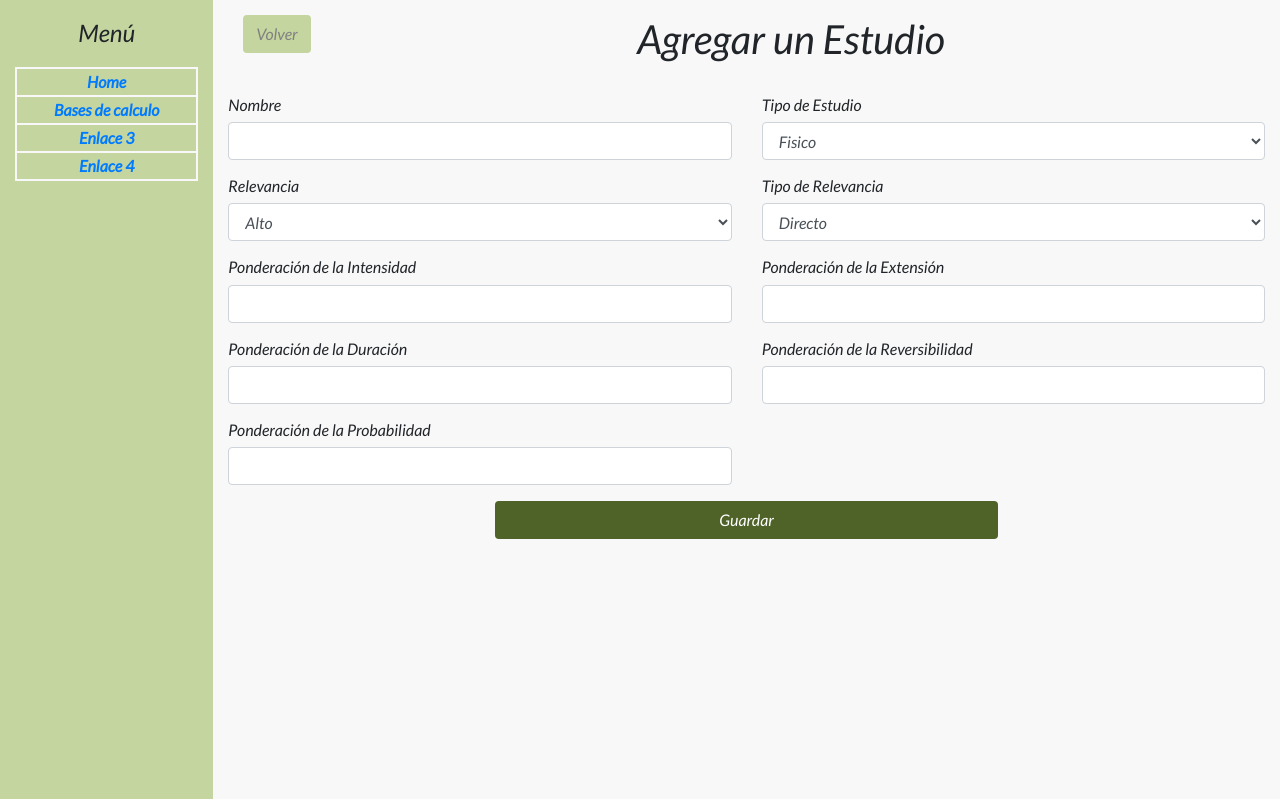
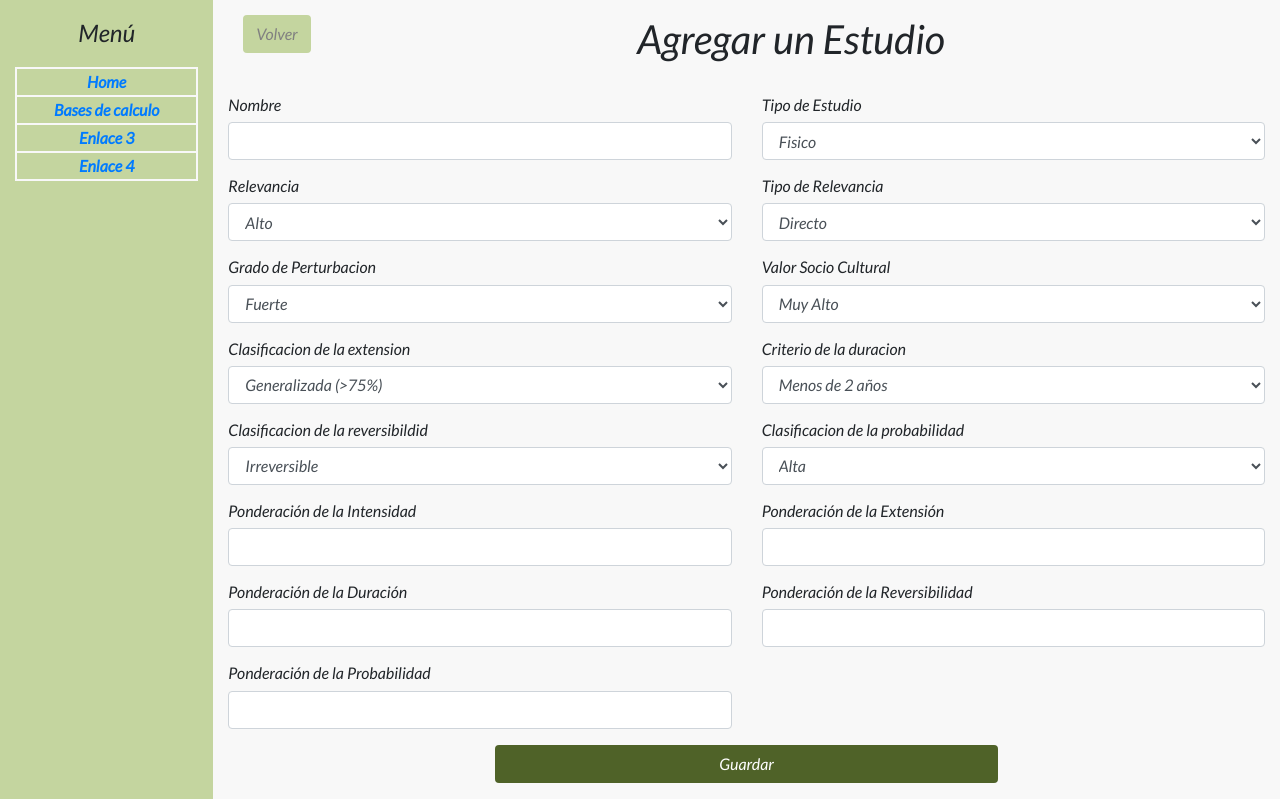
Before and after one commit to gnus19/EsIA-Karaota, a Django app: page /configuracion/agregar_estudio/ in a window 1280 px wide. Shown: the part 97-896 px from the top of the page. Run offline with Django 3.2, Linux system fonts and the light colour scheme; some libraries are stand-ins or nearby versions.

Commit message:
esperando

```diff
--- a/configuracion/models.py
+++ b/configuracion/models.py
@@ -33,7 +33,7 @@ DUR_CRITERIOS = (
 	('M2', 'Menos de 2 años'),
 	('M2-5', '2 a 5 años'),
 	('M5-10', '5 a 10 años'),
-	('M10', 'mas de 10 años'),
+	('M10', 'Mas de 10 años'),
 	)
 REV_CLASIFICACION = (
 	('IR', 'Irreversible'),
--- a/configuracion/templates/configuracion/agregar_estudio.html
+++ b/configuracion/templates/configuracion/agregar_estudio.html
@@ -65,6 +65,78 @@
 						<h6>
 							<label for="">{{form.tipo_relevancia.label}}</label>
 							{{form.tipo_relevancia}}
+						</h6>
+					</div>
+				</div>
+				<div class="col-md-6 col-md-offset-2">
+					<div class="form-group">
+						<h6>
+							<label for="">Grado de Perturbacion</label>
+								<select name="grado_perturbacion" id="grado_perturbacion" class="form-control" required>
+									{%for i in view.grado_perturbacion%}
+									<option value="{{i}}">{{i}}</option>
+									{% endfor %}
+								</select>
+						</h6>
+					</div>
+				</div>
+				<div class="col-md-6 col-md-offset-2">
+					<div class="form-group">
+						<h6>
+							<label for="">Valor Socio Cultural</label>
+								<select name="valor_sociocultural" id="valor_sociocultural" class="form-control" required>
+									{%for i in view.valor_sa%}
+									<option value="{{i}}">{{i}}</option>
+									{% endfor %}
+								</select>
+						</h6>
+					</div>
+				</div>
+				<div class="col-md-6 col-md-offset-2">
+					<div class="form-group">
+						<h6>
+							<label for="">Clasificacion de la extension</label>
+								<select name="clasificacion_extension" id="clasificacion_extension" class="form-control" required>
+									{%for i in view.ext_clasificacion%}
+									<option value="{{i}}">{{i}}</option>
+									{% endfor %}
+								</select>
+							</h6>
+					</div>
+				</div>
+				<div class="col-md-6 col-md-offset-2">
+					<div class="form-group">
+						<h6>
+							<label for="">Criterio de la duracion</label>
+								<select name="criterio_duracion" id="criterio_duracion" class="form-control" required>
+									{%for i in view.dur_criterios%}
+									<option value="{{i}}">{{i}}</option>
+									{% endfor %}
+								</select>
+						</h6>
+					</div>
+				</div>
+				<div class="col-md-6 col-md-offset-2">
+					<div class="form-group">
+						<h6>
+							<label for="">Clasificacion de la reversibildid</label>
+								<select name="clasificacion_reversibilidad" id="clasificacion_reversibilidad" class="form-control" required>
+									{%for i in view.rev_clasificacion%}
+									<option value="{{i}}">{{i}}</option>
+									{% endfor %}
+								</select>
+						</h6>
+					</div>
+				</div>
+				<div class="col-md-6 col-md-offset-2">
+					<div class="form-group">
+						<h6>
+							<label for="">Clasificacion de la probabilidad</label>
+								<select name="clasificacion_probabilidad" id="clasificacion_probabilidad" class="form-control" required>
+									{%for i in view.probabilidad%}
+									<option value="{{i}}">{{i}}</option>
+									{% endfor %}
+								</select>
 						</h6>
 					</div>
 				</div>
--- a/configuracion/views.py
+++ b/configuracion/views.py
@@ -68,20 +68,95 @@ class EstudioCreate(CreateView, SuccessMessageMixin):
 
 	# def form_valid(self, form):
 	# 	self.object = form.save(commit=False)
-	# 	val_intensidad = _calcular_intensidad(self.object)
-	# 	val_duracion = _calcular_duracion(self.object)
-	# 	val_reversibilidad = _calcular_reversibilidad(self.object)
-	# 	val_extension = _calcular_extension(self.object)
-	# 	val_via = _calcular_via(self.object, val_intensidad, val_duracion, val_reversibilidad, val_extension)
-	# 	self.object.intensidad = val_intensidad
-	# 	self.object.duracion = val_duracion
-	# 	self.object.reversibilidad = val_reversibilidad
-	# 	self.object.extension = val_extension
-	# 	self.object.via = val_via
-	# 	self.object.importancia_estudio, self.object.valor_estudio = _calcular_importancia(val_via)
-	# 	self.object.save()
-	# 	messages.success(self.request, "Estudio agregado exitosamente", extra_tags='alert')
+	# 	print(self.request.nombre)
+	# 	# val_intensidad = _calcular_intensidad(self.object)
+	# 	# val_duracion = _calcular_duracion(self.object)
+	# 	# val_reversibilidad = _calcular_reversibilidad(self.object)
+	# 	# val_extension = _calcular_extension(s == elf.object)
+	# 	# val_via = _calcular_via(self.object, val_intensidad, val_duracion, val_reversibilidad, val_extension)
+	# 	# self.object.intensidad = val_intensidad
+	# 	# self.object.duracion = val_duracion
+	# 	# self.object.reversibilidad = val_reversibilidad
+	# 	# self.object.extension = val_extension
+	# 	# self.object.via = val_via
+	# 	# self.object.importancia_estudio, self.object.valor_estudio = _calcular_importancia(val_via)
+	# 	# self.object.save()
+	# 	# messages.success(self.request, "Estudio agregado exitosamente", extra_tags='alert')
 	# 	return super(ModelFormMixin, self).form_valid(form)
+
+	def post(self, request, *args, **kwargs):
+		self.object = self.get_object
+		form = self.form_class(request.POST)
+
+		consulta_intensidad = Intensidad.objects.all()
+		consulta_extension = Extension.objects.all()
+		consulta_duracion = Duracion.objects.all()
+		consulta_reversibilidad = Reversibilidad.objects.all()
+		consulta_probabilidad = Probabilidad.objects.all()
+
+		grado_perturbacion = request.POST.get('grado_perturbacion')
+		valor_sa = request.POST.get('valor_sociocultural')
+		ext_clasificacion =request.POST.get('clasificacion_extension')
+		dur_criterios =request.POST.get('criterio_duracion')
+		rev_clasificacion = request.POST.get('clasificacion_reversibilidad')
+		probabilidad =request.POST.get('clasificacion_probabilidad')
+
+		for i in consulta_intensidad:
+			if i.valor_sociocultural == valor_sa and i.grado_perturbacion == grado_perturbacion:
+				self.object.intensidad = i.id
+				break
+
+		for i in consulta_extension:
+			if i.clasificacion == ext_clasificacion:
+				self.object.extension = i.id
+				break
+
+		for i in consulta_duracion:
+			if i.criterio == dur_criterios:
+				self.object.duracion = i.id
+				break
+
+		for i in consulta_reversibilidad:
+			if i.clasificacion == rev_clasificacion:
+				self.object.reversibilidad = i.id
+				break
+
+		for i in consulta_probabilidad:
+			if i.probabilidad == probabilidad:
+				self.object.probabilidad = i.id
+				break
+
+		if form.is_valid():
+			formulario = form.save(commit=False)
+			formulario.save()
+			return HttpResponseRedirect(self.get_success_url())
+
+		else:
+			return self.render_to_response(self.get_context_data(form=form))
+
+	def grado_perturbacion(self):
+		GRADO_PERTUBACION = ('Fuerte', 'Medio', 'Suave')
+		return GRADO_PERTUBACION
+
+	def valor_sa(self):
+		VALOR_SA = ('Muy Alto', 'Alto', 'Medio', 'Bajo')
+		return VALOR_SA
+
+	def ext_clasificacion(self):
+		EXT_CLASIFICACION = ('Generalizada (>75%)', 'Extensiva (35-74%)', 'Local (10-34%)', 'Puntual (<10%)')
+		return EXT_CLASIFICACION
+
+	def dur_criterios(self):
+		DUR_CRITERIOS = ('Menos de 2 años', '2 a 5 años', '5 a 10 años', 'Mas de 10 años')
+		return DUR_CRITERIOS
+
+	def rev_clasificacion(self):
+		REV_CLASIFICACION = ('Irreversible', 'Requiere Tratamiento', 'Medianamente Reversible', 'Reversible')
+		return REV_CLASIFICACION
+
+	def probabilidad(self):
+		PROBABILIDAD = ('Alta', 'Media', 'Baja', 'Nula')
+		return PROBABILIDAD
 
 # # Actualizacion de los datos del formulario
 # class EstudioUpdate(UpdateView, SuccessMessageMixin):
```
